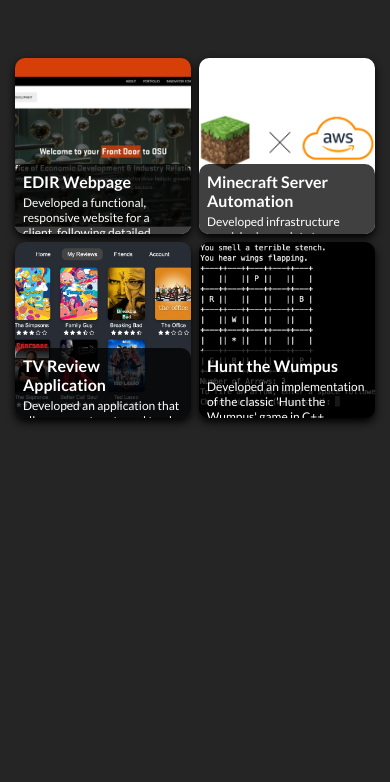
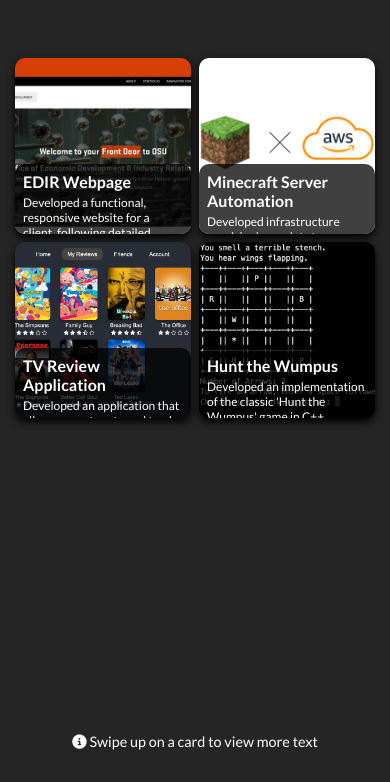
Before and after one commit to niclbody13/niclbody13.github.io, a website: page projects.html in a window 390 px wide. Shown: the part 62-844 px from the top of the page. Drawn offline with nearby package versions, Linux system fonts and the light colour scheme.

Commit message:
add information on how to view project text

```diff
--- a/projects.html
+++ b/projects.html
@@ -10,6 +10,7 @@
     <style>
         @import url('https://fonts.googleapis.com/css2?family=Lato:ital,wght@0,100;0,300;0,400;0,700;0,900;1,100;1,300;1,400;1,700;1,900&family=Roboto:ital,wght@0,100;0,300;0,400;0,500;0,700;0,900;1,100;1,300;1,400;1,500;1,700;1,900&display=swap');
     </style>
+    <script src="https://kit.fontawesome.com/ebc4bd39db.js" crossorigin="anonymous"></script>
     <script src="https://ajax.googleapis.com/ajax/libs/jquery/3.7.1/jquery.min.js"></script>
     <title>Projects</title>
 </head>
@@ -51,7 +52,8 @@
                         <h3>TV Review Application</h3>
                         <p>
                             Developed an application that allows users to rate and track their favorite TV
-                            shows. Technologies used include React, AWS Cognito, DynamoDB, API communication, and Emotion for
+                            shows. Technologies used include React, AWS Cognito, DynamoDB, API communication, and
+                            Emotion for
                             styling.
                         </p>
                     </div>
@@ -70,6 +72,10 @@
             </div>
 
         </div>
+        <footer>
+            <i class="fa-solid fa-circle-info"></i>
+            Swipe up on a card to view more text
+        </footer>
     </main>
     <script src="./scripts/projects.js"></script>
 </body>
--- a/styles/projects.css
+++ b/styles/projects.css
@@ -2,6 +2,12 @@
     display: flex;
     justify-content: center;
     margin-top: 4rem;
+}
+
+footer {
+    display: none;
+    position: absolute;
+    bottom: 2rem;
 }
 
 .projects {
@@ -96,6 +102,16 @@
         overflow: hidden;
     }
 
+    main {
+        display: flex;
+        justify-content: center;
+    }
+
+    footer {
+        display: inline-block;
+        font-size: 0.9rem;
+    }
+
     .projects {
         /* display: flex; */
         grid-template-columns: repeat(2, 1fr) !important;
```
